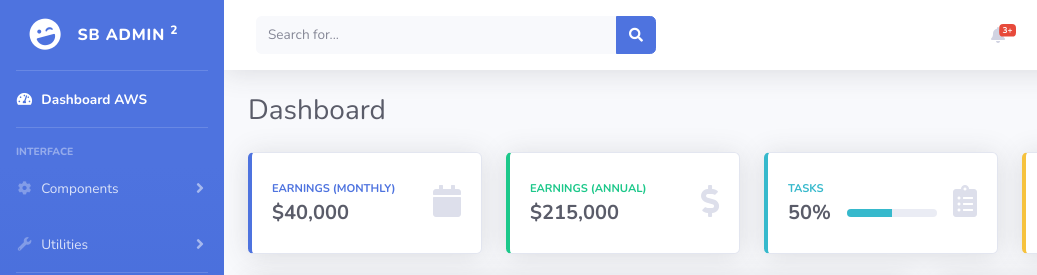
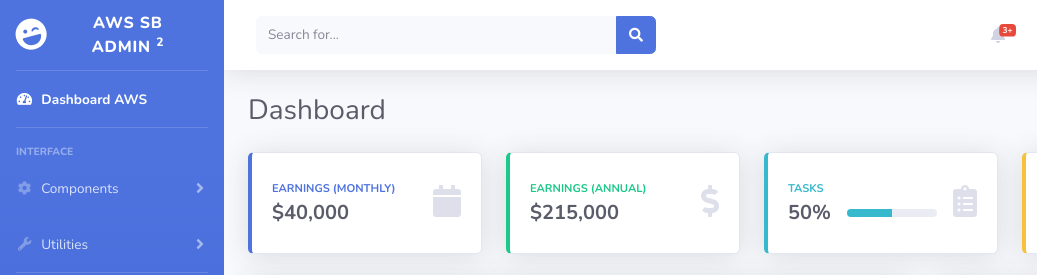
Before and after one commit to danialfaro/landing, a website with bundled scripts: page index.html in a window 1280 px wide. Shown: the top 275 px of the page, 0-1037 px from the left. Built offline with nearby package versions, Linux system fonts and the light colour scheme.

Commit message:
cambio titulo brand

```diff
--- a/index.html
+++ b/index.html
@@ -35,7 +35,7 @@
                 <div class="sidebar-brand-icon rotate-n-15">
                     <i class="fas fa-laugh-wink"></i>
                 </div>
-                <div class="sidebar-brand-text mx-3">SB Admin <sup>2</sup></div>
+                <div class="sidebar-brand-text mx-3">AWS SB Admin <sup>2</sup></div>
             </a>
 
             <!-- Divider -->
```
